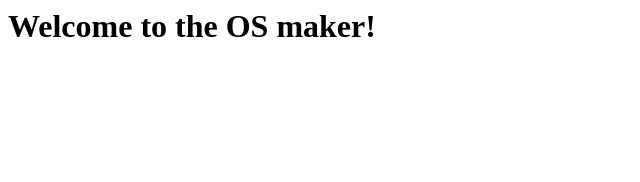
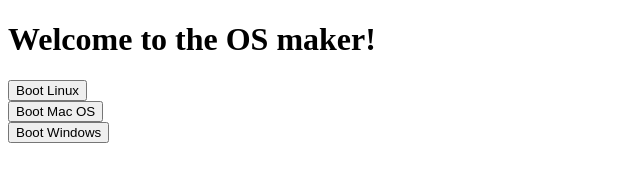
Before and after one commit to jbhovik/JavaScriptTest, a plain HTML site: page OsPage.html in a window 1280 px wide. Shown: the whole page, without its empty margins (0-640 px from the left). Drawn offline with Linux system fonts and the light colour scheme.

Commit message:
Added UI buttons

```diff
--- a/OsPage.html
+++ b/OsPage.html
@@ -1,12 +1,22 @@
+<!DOCTYPE html>
 <html>
-    <head>
+  <body>
+    <h1>Welcome to the OS maker!</h1>
+
     <script type="text/javascript" src="js/Os.js"></script>
     <script type="text/javascript" src="js/Linux.js"></script>
     <script type="text/javascript" src="js/Mac.js"></script>
     <script type="text/javascript" src="js/Windows.js"></script>
     <script type="text/javascript" src="js/OsMaker.js"></script>
-    </head>
-    <body>
-      <h1>Welcome to the OS maker!</h1>
+
+    <div>
+      <button onclick="createLinuxOs()">Boot Linux</button>
+    </div>
+    <div>
+      <button onclick="createMacOs()">Boot Mac OS</button>
+    </div>
+    <div>
+      <button onclick="createWindowsOs()">Boot Windows</button>
+    </div>
   </body>
 </html>
--- a/js/OsMaker.js
+++ b/js/OsMaker.js
@@ -1,12 +1,17 @@
+createLinuxOs = function(){
   var myLinux = new Linux('Linux is open source!', 'Tux the penguin');
-var myMac = new Mac('Think different', 'Behold the Apple Watch!');
-var myWindows = new Windows('We don\'t have a slogan, but we have Xbox!' , 'Others may have a lot, but we\'ve got Steve Ballmer!');
-
   myLinux.printMessage();
   myLinux.printMascot();
+}
 
+createMacOs = function(){
+  var myMac = new Mac('Think different', 'Behold the Apple Watch!');
   myMac.printMessage();
   myMac.showAppleWatch();
+}
 
+createWindowsOs = function(){
+  var myWindows = new Windows('We don\'t have a slogan, but we have Xbox!' , 'Others may have a lot, but we\'ve got Steve Ballmer!');
   myWindows.printMessage();
   myWindows.printTheBallmer();
+}
```
Lines whose indentation alone changed are shown as unchanged.
